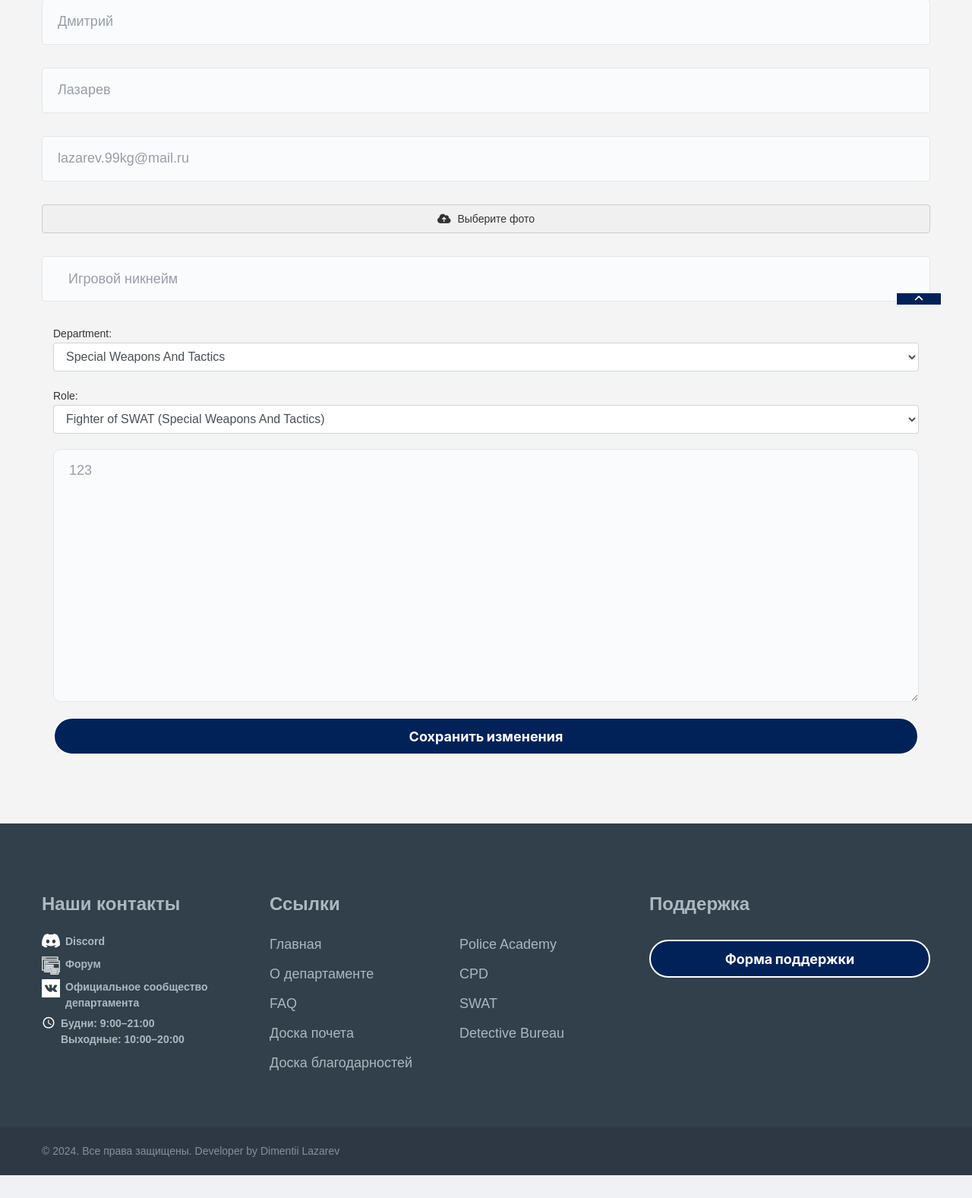
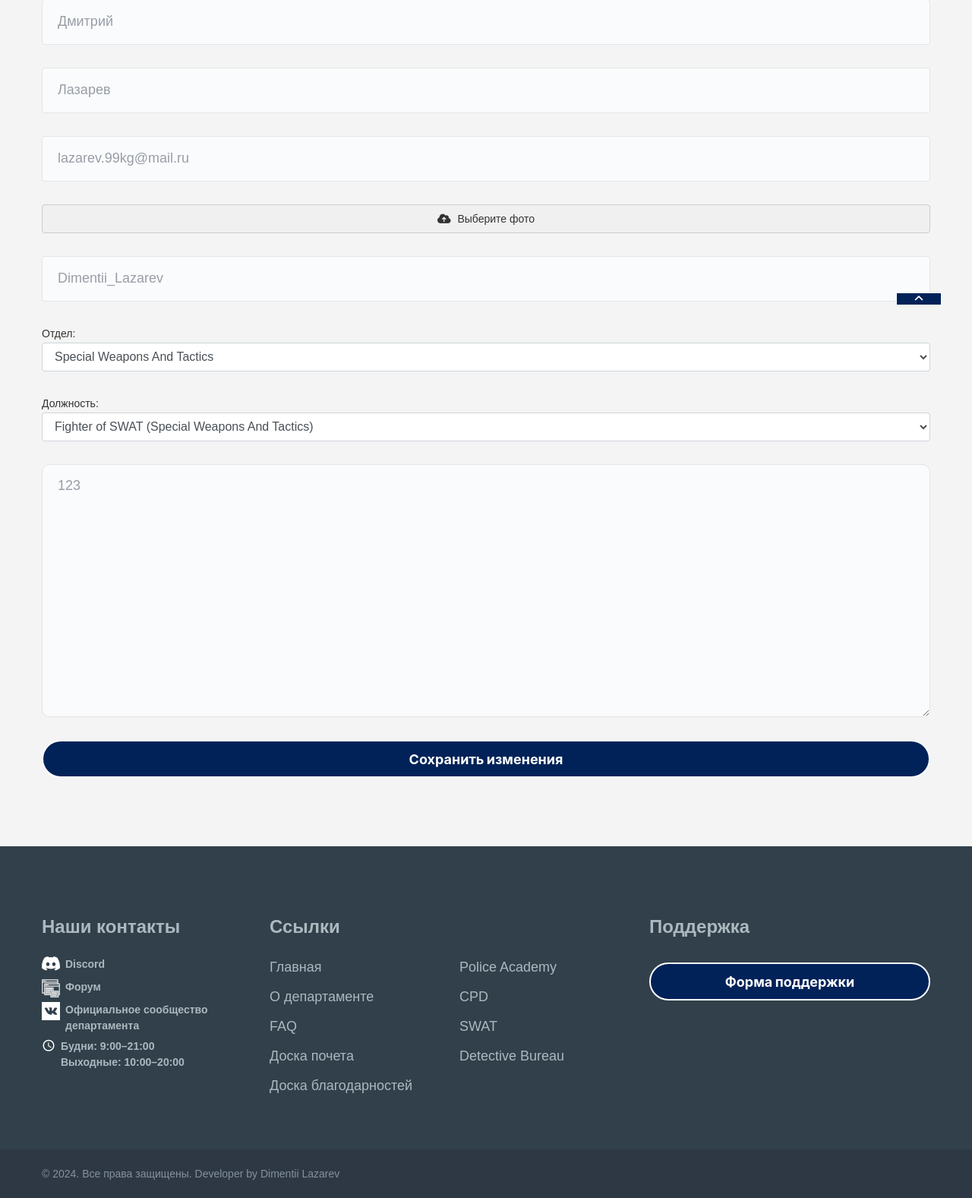
Before and after one commit to lazarenok312/SFPD, a Django app: a page that uses templates/profile/profile_detail.html in a window 1280 px wide, after a click on "Настройки". Shown: the part 458-2035 px from the top of the page at 76% size. Before the commit the page ends 2005 px from the top, so only its background shows below. Run offline with Django 5.2, Linux system fonts and the light colour scheme; a user stored in the database is signed in; data comes from the database, SQL or seed files in the repository; both versions use the stored data as it was after the commit; some libraries are stand-ins or nearby versions.

Commit message:
изменена форма редактирования профиля

```diff
--- a/profiles/forms.py
+++ b/profiles/forms.py
@@ -3,6 +3,7 @@ from django.contrib.auth.models import User
 from profiles.models import Profile
 from .models import SupportRequest
 from departments.models import Department, Role
+from django.shortcuts import render
 
 
 class UserRegistrationForm(forms.ModelForm):
@@ -27,29 +28,58 @@ class UserRegistrationForm(forms.ModelForm):
 
 
 class ProfileUpdateForm(forms.ModelForm):
-    department = forms.ModelChoiceField(queryset=Department.objects.all(), empty_label='Выберите отдел',
-                                        widget=forms.Select(attrs={'class': 'form-control', 'id': 'id_department'}))
-    role = forms.ModelChoiceField(queryset=Role.objects.none(), empty_label='Выберите должность',
-                                  widget=forms.Select(attrs={'class': 'form-control', 'id': 'id_role'}))
+    department = forms.ModelChoiceField(
+        queryset=Department.objects.all(),
+        empty_label='Выберите отдел',
+        widget=forms.Select(attrs={'class': 'form-control', 'id': 'id_department'}),
+        label='Отдел'
+    )
+    role = forms.ModelChoiceField(
+        queryset=Role.objects.none(),
+        empty_label='Выберите должность',
+        widget=forms.Select(attrs={'class': 'form-control', 'id': 'id_role'}),
+        label='Должность'
+    )
+    photo = forms.ImageField(
+        required=False,
+        widget=forms.ClearableFileInput(attrs={'class': 'form-control-file'}),
+        label='Фотография'
+    )
+    nick_name = forms.CharField(
+        max_length=100,
+        required=False,
+        widget=forms.TextInput(attrs={'class': 'form-control'}),
+        label='Игровой никнейм'
+    )
 
     class Meta:
         model = Profile
-        fields = ['name', 'surnames', 'email', 'photo', 'bio', 'department', 'role']
+        fields = ['name', 'surnames', 'email', 'photo', 'bio', 'department', 'role', 'nick_name']
         widgets = {
             'name': forms.TextInput(attrs={'class': 'form-control'}),
             'surnames': forms.TextInput(attrs={'class': 'form-control'}),
             'email': forms.EmailInput(attrs={'class': 'form-control'}),
             'bio': forms.Textarea(attrs={'class': 'form-control'}),
-            'photo': forms.ClearableFileInput(attrs={'class': 'form-control-file'}),
-            'department': forms.Select(attrs={'class': 'form-control', 'id': 'id_department'}),
-            'role': forms.Select(attrs={'class': 'form-control', 'id': 'id_role'}),
+        }
+        labels = {
+            'name': 'Имя',
+            'surnames': 'Фамилия',
+            'email': 'Электронная почта',
+            'bio': 'Биография',
         }
 
     def __init__(self, *args, **kwargs):
         super().__init__(*args, **kwargs)
-        if self.instance.department:
-            self.fields['role'].queryset = Role.objects.filter(department=self.instance.department)
-        self.fields['department'].widget.attrs.update({'onchange': 'loadRoles()'})
+        self.fields['role'].queryset = Role.objects.none()
+
+        if 'department' in self.data:
+            try:
+                department_id = int(self.data.get('department'))
+                self.fields['role'].queryset = Role.objects.filter(department_id=department_id)
+            except (ValueError, TypeError):
+                pass
+        elif self.instance.pk and self.instance.department:
+            self.fields['role'].queryset = self.instance.department.role_set.all()
 
 
 class SupportForm(forms.ModelForm):
--- a/profiles/urls.py
+++ b/profiles/urls.py
@@ -11,5 +11,5 @@ urlpatterns = [
     path('profiles_list/', profile_list, name='profile_list'),
     path('profile/<slug:slug>/like/', views.like_profile, name='like_profile'),
     path('profile/<slug:slug>/dislike/', views.dislike_profile, name='dislike_profile'),
-    path('load-roles/', views.LoadRolesView.as_view(), name='load_roles'),
+    path('ajax/load-roles/', views.load_roles, name='ajax_load_roles'),
 ]
--- a/profiles/views.py
+++ b/profiles/views.py
@@ -16,6 +16,7 @@ from django.core.paginator import Paginator, PageNotAnInteger, EmptyPage
 from django.db.models import Q
 from django.http import JsonResponse
 from .models import Role
+
 
 def register(request):
     if request.method == 'POST':
@@ -88,7 +89,14 @@ class ProfileDetailView(DetailView):
             profile = form.save(commit=False)
             profile.department = form.cleaned_data['department']
             profile.role = form.cleaned_data['role']
+            profile.nick_name = form.cleaned_data['nick_name']
+            profile.bio = form.cleaned_data['bio']
+
+            if 'photo' in request.FILES:
+                profile.photo = request.FILES['photo']
+
             profile.save()
+            messages.success(request, 'Профиль успешно обновлен!')
 
             old_profile_data = Profile.objects.get(pk=self.object.pk)
             changes_logged = False
@@ -100,12 +108,8 @@ class ProfileDetailView(DetailView):
                                                     old_value=old_value, new_value=new_value)
                     changes_logged = True
 
-            if changes_logged:
-                messages.success(request, 'Профиль успешно обновлен!')
-            else:
-                messages.info(request, 'Нет изменений в профиле для логирования.')
+            return redirect('profile_detail', slug=self.object.slug)
 
-            return redirect('profile_detail', slug=self.object.slug)
         return self.render_to_response(self.get_context_data(form=form))
 
     def get_context_data(self, **kwargs):
@@ -116,11 +120,10 @@ class ProfileDetailView(DetailView):
         return context
 
 
-class LoadRolesView(View):
-    def get(self, request):
-        department_id = request.GET.get('department_id')
-        roles = Role.objects.filter(department_id=department_id).values('id', 'name')
-        return JsonResponse(list(roles), safe=False)
+def load_roles(request):
+    department_id = request.GET.get('department')
+    roles = Role.objects.filter(department_id=department_id).order_by('name').values('id', 'name')
+    return JsonResponse(list(roles), safe=False)
 
 
 class SupportView(View):
--- a/templates/profile/profile_detail.html
+++ b/templates/profile/profile_detail.html
@@ -333,7 +333,8 @@
                 <div class="tab-pane fade" id="settings" role="tabpanel" aria-labelledby="settings-tab">
                     <h3>Настройки</h3>
                     {% if can_edit %}
-                        <form method="POST" enctype="multipart/form-data">
+                        <form method="post" enctype="multipart/form-data" id="profileForm"
+                              data-roles-url="{% url 'ajax_load_roles' %}" novalidate>
                             {% csrf_token %}
                             <div class="row row-10">
                                 <div class="col-md-12">
@@ -374,7 +375,6 @@
                                     </div>
                                 </div>
                                 <div class="col-md-12">
-                                    <div class="col-md-12">
                                     <div class="form-wrap">
                                         {{ form.department.label_tag }}
                                         {{ form.department }}
@@ -399,7 +399,6 @@
                                     </button>
                                 </div>
                             </div>
-                            </div>
                         </form>
                     {% else %}
                         <p>У вас нет прав на редактирование этого профиля.</p>
@@ -410,25 +409,28 @@
 </section>
 {% include 'include/footer.html' %}
 </div>
+{#<script src="https://code.jquery.com/jquery-3.3.1.min.js"></script>#}
 <script>
-    $(document).ready(function () {
-        $('#id_department').change(function () {
+    $("#id_department").change(function () {
+        var url = $("#profileForm").attr("data-roles-url");
         var departmentId = $(this).val();
+
         $.ajax({
-                url: "{% url 'load_roles' %}",
+            url: url,
             data: {
-                    'department_id': departmentId
+                'department': departmentId
             },
             dataType: 'json',
             success: function (data) {
-                    var roleSelect = $('#id_role');
-                    roleSelect.empty();
-                    roleSelect.append('<option value="">Выберите должность</option>');
-                    $.each(data, function (key, value) {
-                        roleSelect.append('<option value="' + value.id + '">' + value.name + '</option>');
+                var options = '<option value="">Выберите должность</option>';
+                $.each(data, function (key, role) {
+                    options += '<option value="' + role.id + '">' + role.name + '</option>';
                 });
+                $("#id_role").html(options);
+            },
+            error: function () {
+                alert('Произошла ошибка при загрузке должностей.');
             }
-            });
         });
     });
 </script>
```
Also changed, not shown: db.sqlite3, media/users/2024/07/18/oChhO_U2230.jpg (added), media/users/2024/07/19/incognito.png (added). Lines whose indentation alone changed are shown as unchanged.
